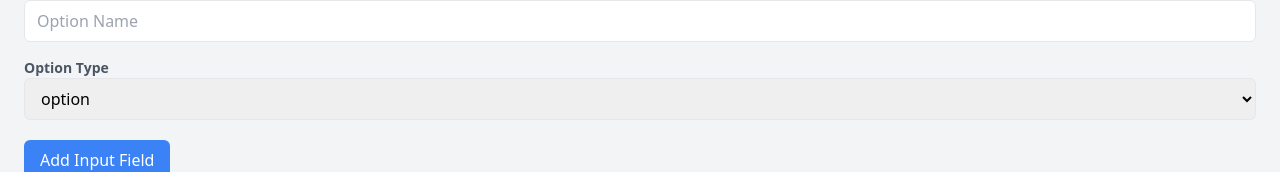
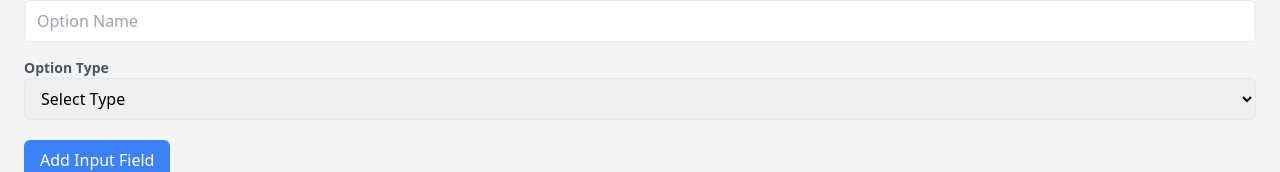
Before and after one commit to deepaktecmantras624/productoption, a Next.js app in the folder myapp/: page /optionform in a window 1280 px wide. Shown: the part 240-412 px from the top of the page. Built offline with nearby package versions, Linux system fonts and the light colour scheme.

Commit message:
changes the option type to default in optionform

```diff
--- a/myapp/pages/optionform.js
+++ b/myapp/pages/optionform.js
@@ -103,7 +103,7 @@ const OptionForm = () => {
           value={options.type}
           onChange={handleOptionTypeChange}
         >
-          <option value="">option</option>
+          <option value="" disabled>Select Type</option>
           <option value="checkbox">Checkbox</option>
           <option value="radio">Radio</option>
         </select>
--- a/myapp/pages/productForm.js
+++ b/myapp/pages/productForm.js
@@ -75,6 +75,7 @@ const Productform = ({ product }) => {
     localStorage.setItem("productOptions", JSON.stringify(productOptions));
   }, [productOptions]);
 
+  console.log("🚀 ~ file: productForm.js:82 ~ generateTableRows ~ productOptions:", productOptions)
   // Display the selected option in a table
   const generateTableRows = () => {
     return (
@@ -177,6 +178,7 @@ const Productform = ({ product }) => {
                   <option
                     key={index}
                     value={`${option.optionValueId},${option.name},${option.optionId}`}
+
                   >
                     {option.name}
                   </option>
```
